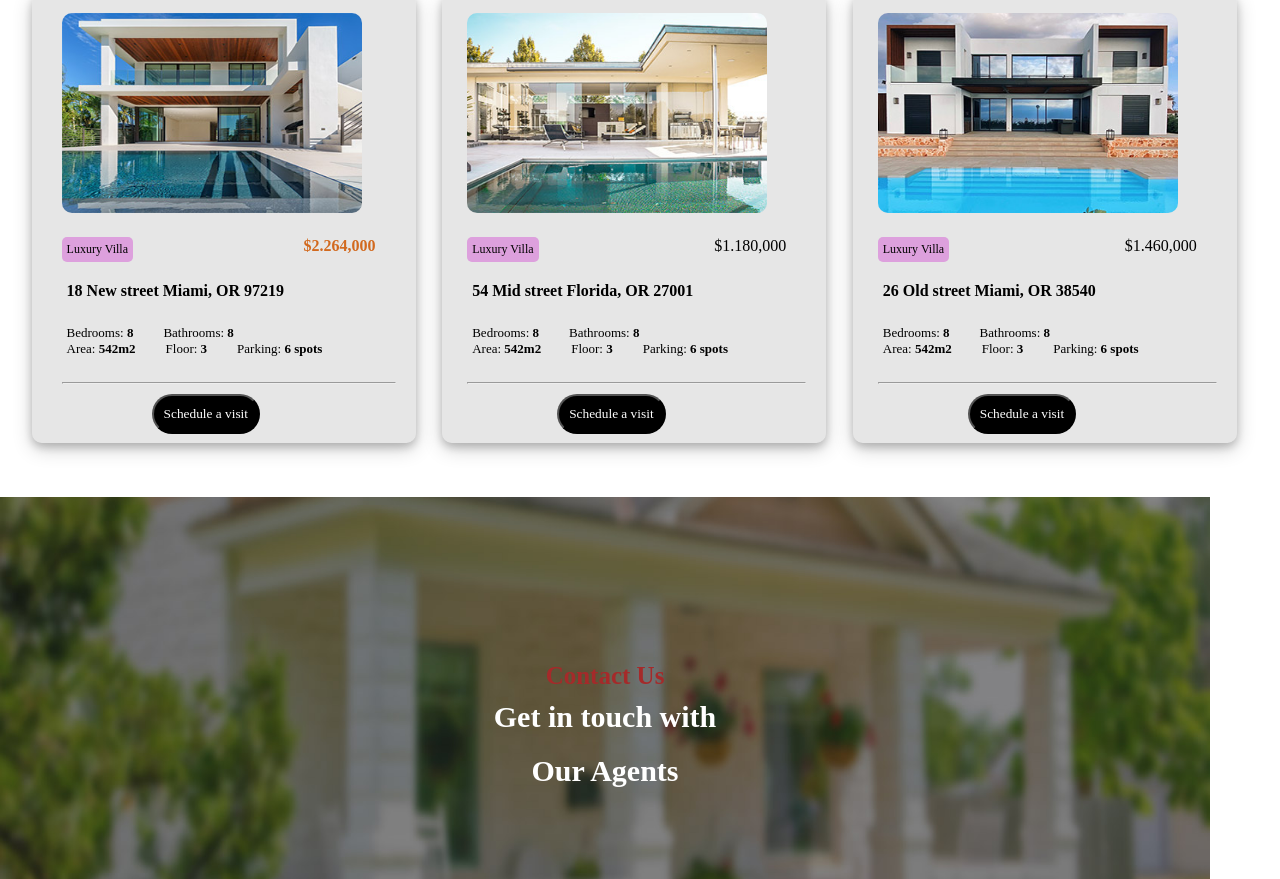
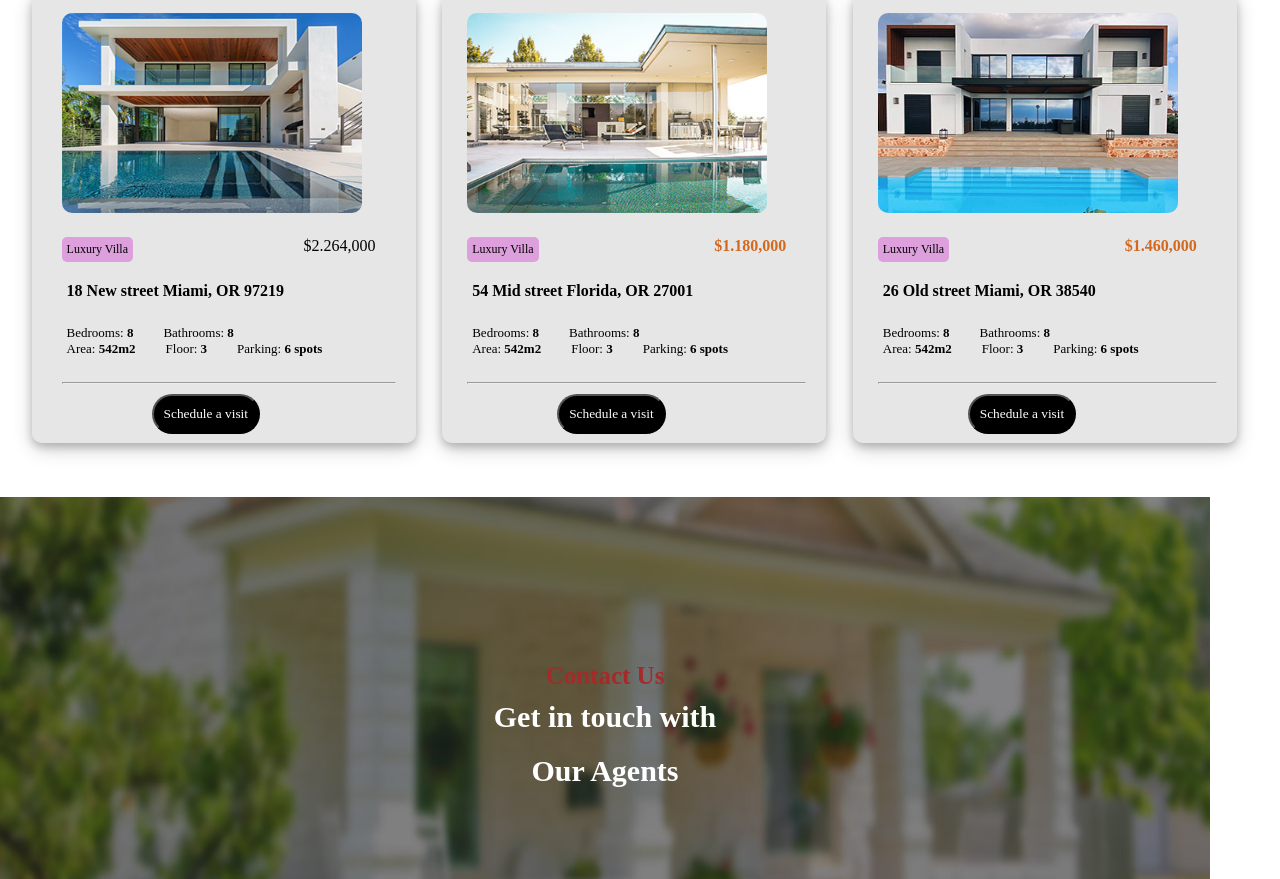
Before and after one commit to AkinJosh8/Property, a plain HTML site: page index.html in a window 1280 px wide. Shown: the part 3523-4402 px from the top of the page. Drawn offline with Linux system fonts and the light colour scheme.

Commit message:
Update villa.css

```diff
--- a/villa.css
+++ b/villa.css
@@ -452,7 +452,7 @@ td{
     display: flex;
     justify-content: space-between;
 }
-#saf{
+.lux{
     color: chocolate;
     font-weight: bold;
 }
```
